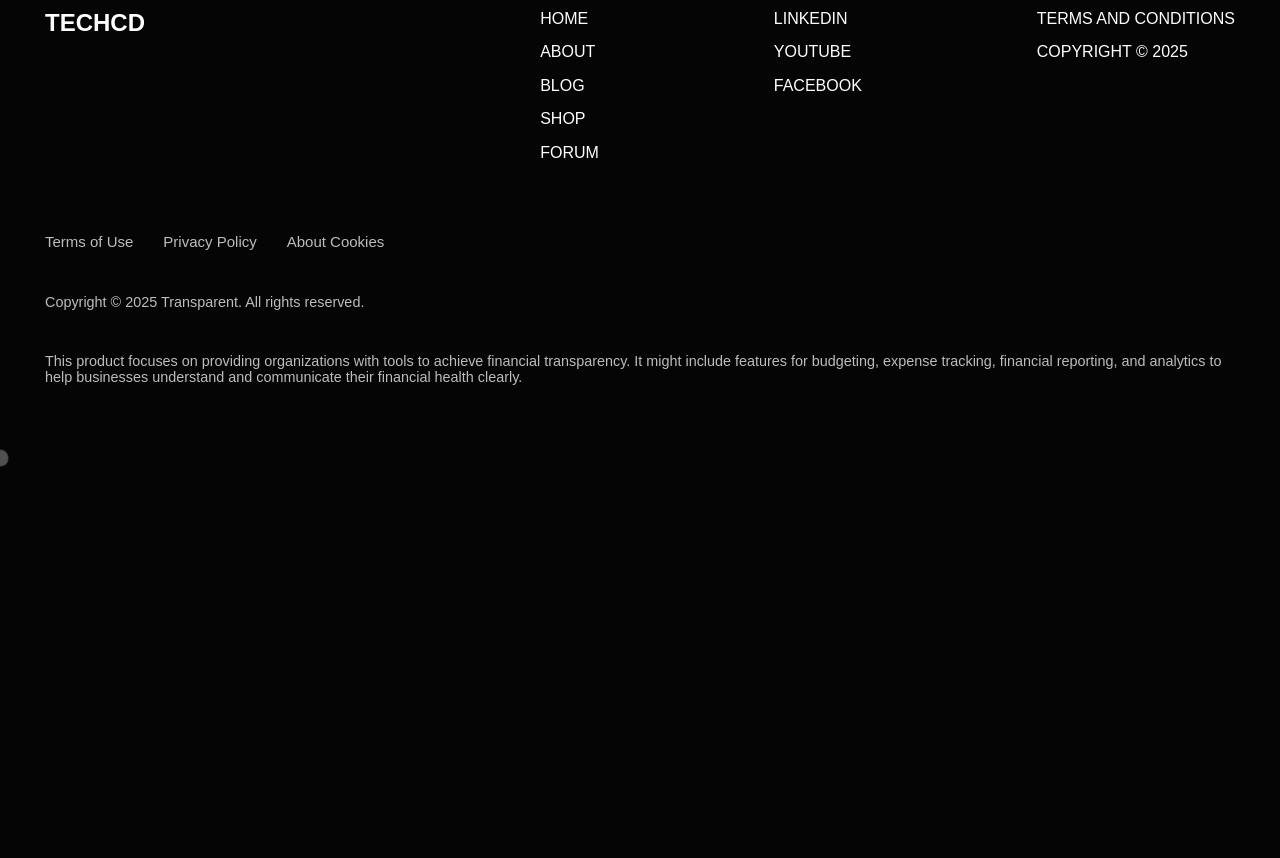
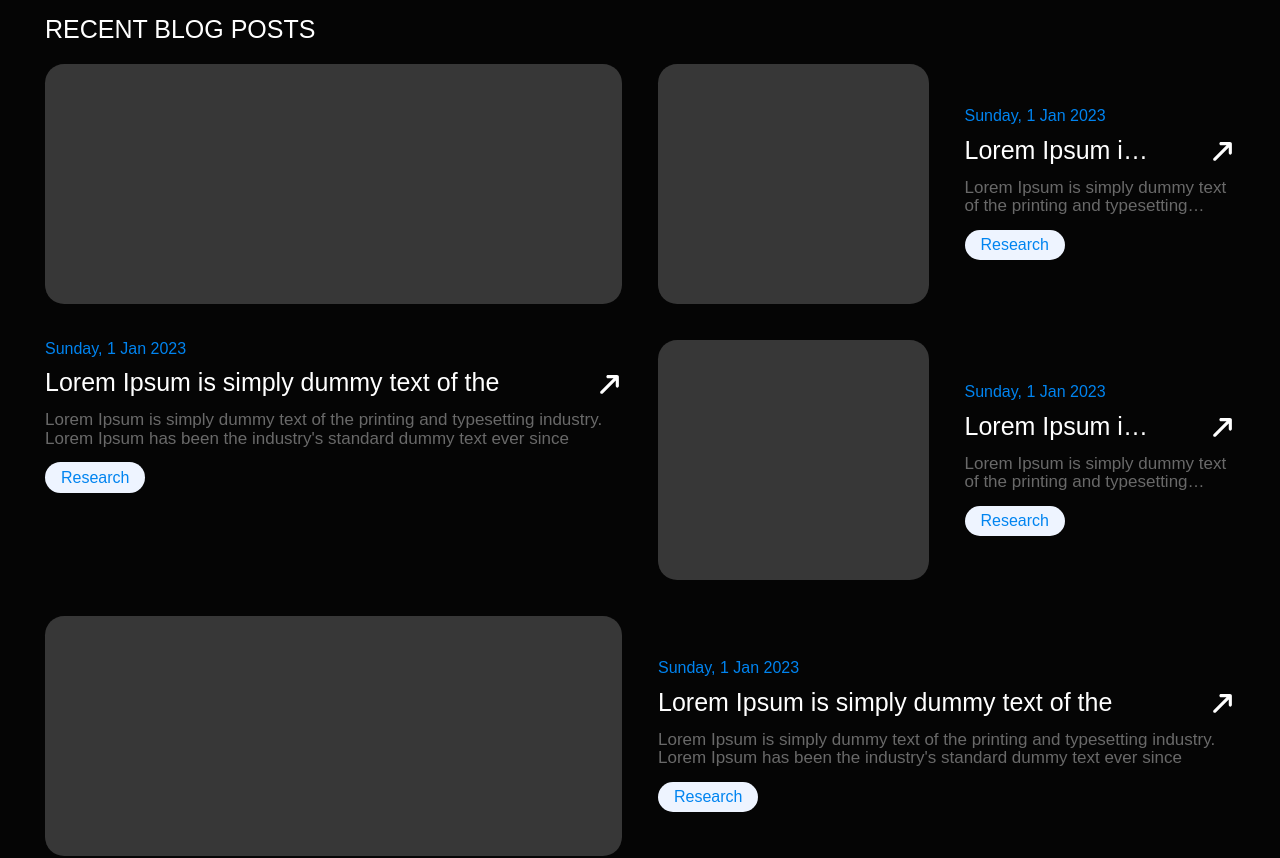
Before and after one commit to chamika-damith/techcd-portfolio, a Next.js app: page /blog in a window 1280 px wide. Shown: the part 1100-1958 px from the top of the page. Before the commit the page ends 1558 px from the top, so only its background shows below. Built offline with nearby package versions, Linux system fonts and the light colour scheme; a web font is replaced by a local one.

Commit message:
feat(blog-page): recent blog post section

```diff
--- a/app/(user-pages)/blog/page.tsx
+++ b/app/(user-pages)/blog/page.tsx
@@ -1,10 +1,13 @@
+import React from "react";
+
 import Header from "@/components/user/blog-page/header/Header";
-import React from "react";
+import RecentBlogs from "@/components/user/blog-page/recent-blogs/RecentBlogs";
 
 const BlogPage = () => {
   return (
     <>
       <Header />
+      <RecentBlogs />
     </>
   );
 };
--- a/components/user/blog-page/header/HeaderContent.tsx
+++ b/components/user/blog-page/header/HeaderContent.tsx
@@ -4,7 +4,7 @@ import { ImArrowUpRight2 } from "react-icons/im";
 
 const HeaderContent = () => {
   return (
-    <div className="bg-foreground/10 relative mt-[1.5em] h-[500px] overflow-hidden rounded-[1em] sm:h-[600px] md:h-[700px] lg:aspect-video lg:h-auto">
+    <div className="bg-foreground/10 relative mt-[1.5em] h-[500px] overflow-hidden rounded-[1em] sm:h-[550px] md:h-[600px] lg:h-[650px] xl:h-[700px] 2xl:h-[750px]">
       <div className="absolute right-0 bottom-0 left-0 rounded-[1em] bg-black/30 px-[3em] py-[2em] text-[13px] backdrop-blur-sm sm:text-[15px] md:text-[17px] lg:text-[19px] xl:text-[20px] 2xl:text-[21px]">
         <div className="grid grid-cols-1 gap-[1.4em] lg:grid-cols-10">
           <div className="lg:col-span-9">
--- /dev/null
+++ b/components/user/blog-page/recent-blogs/RecentBlogs.tsx
@@ -0,0 +1,132 @@
+import React from "react";
+import { ImArrowUpRight2 } from "react-icons/im";
+
+const RecentBlogs = () => {
+  return (
+    <section>
+      <div className="px-container container mx-auto pt-[2em]">
+        <p className="mb-[0.8em] text-[18px] font-medium uppercase sm:text-[20px] md:text-[21px] lg:text-[23px] xl:text-[25px] 2xl:text-[26px]">
+          Recent blog posts
+        </p>
+
+        <div className="grid grid-cols-1 gap-[1.5em] lg:grid-cols-2">
+          {/* START: Post 1 */}
+          <div className="grid grid-cols-1 gap-[1.5em] sm:grid-cols-2 sm:items-center lg:h-fit lg:grid-cols-1 lg:items-stretch">
+            <div className="bg-foreground/20 h-[160px] rounded-[0.8em] sm:h-[180px] md:h-[200px] lg:h-[220px] xl:h-[240px] 2xl:h-[260px]"></div>
+
+            <div className="flex flex-col gap-[0.5em]">
+              <p className="text-primary text-[12px] font-medium sm:text-[13px] md:text-[14px] lg:text-[15px] xl:text-[16px] 2xl:text-[17px]">
+                Sunday, 1 Jan 2023
+              </p>
+              <div className="flex items-center justify-between gap-[2em] text-[18px] sm:text-[20px] md:text-[21px] lg:text-[23px] xl:text-[25px] 2xl:text-[26px]">
+                <p className="line-clamp-1 pb-[0.1em]">
+                  Lorem Ipsum is simply dummy text of the
+                </p>
+                <ImArrowUpRight2 className="shrink-0" />
+              </div>
+              <p className="text-foreground/40 line-clamp-2 pb-[0.1em] text-[13px] sm:text-[14px] md:text-[15px] lg:text-[16px] xl:text-[17px] 2xl:text-[18px]">
+                Lorem Ipsum is simply dummy text of the printing and typesetting
+                industry. Lorem Ipsum has been the industry&apos;s standard
+                dummy text ever since
+              </p>
+              <div className="flex flex-wrap gap-[0.5em] text-[12px] sm:text-[13px] md:text-[14px] lg:text-[15px] xl:text-[16px] 2xl:text-[17px]">
+                <div className="text-primary rounded-full bg-[#EEF4FF] px-[1em] py-[0.4em]">
+                  Research
+                </div>
+              </div>
+            </div>
+          </div>
+          {/* END: Post 1 */}
+
+          <div className="grid grid-cols-1 grid-rows-2 gap-[1.5em]">
+            {/* START: Post 2 */}
+            <div className="grid grid-cols-1 gap-[1.5em] sm:grid-cols-2 sm:items-center lg:items-stretch">
+              <div className="bg-foreground/20 h-[160px] rounded-[0.8em] sm:h-[180px] md:h-[200px] lg:h-[220px] xl:h-[240px] 2xl:h-[260px]"></div>
+
+              <div className="flex flex-col gap-[0.5em] lg:justify-center">
+                <p className="text-primary text-[12px] font-medium sm:text-[13px] md:text-[14px] lg:text-[15px] xl:text-[16px] 2xl:text-[17px]">
+                  Sunday, 1 Jan 2023
+                </p>
+                <div className="flex items-center justify-between gap-[2em] text-[18px] sm:text-[20px] md:text-[21px] lg:text-[23px] xl:text-[25px] 2xl:text-[26px]">
+                  <p className="line-clamp-1 pb-[0.1em]">
+                    Lorem Ipsum is simply dummy text of the
+                  </p>
+                  <ImArrowUpRight2 className="shrink-0" />
+                </div>
+                <p className="text-foreground/40 line-clamp-2 pb-[0.1em] text-[13px] sm:text-[14px] md:text-[15px] lg:text-[16px] xl:text-[17px] 2xl:text-[18px]">
+                  Lorem Ipsum is simply dummy text of the printing and
+                  typesetting industry. Lorem Ipsum has been the industry&apos;s
+                  standard dummy text ever since
+                </p>
+                <div className="flex flex-wrap gap-[0.5em] text-[12px] sm:text-[13px] md:text-[14px] lg:text-[15px] xl:text-[16px] 2xl:text-[17px]">
+                  <div className="text-primary rounded-full bg-[#EEF4FF] px-[1em] py-[0.4em]">
+                    Research
+                  </div>
+                </div>
+              </div>
+            </div>
+            {/* END: Post 2 */}
+
+            {/* START: Post 3 */}
+            <div className="grid grid-cols-1 gap-[1.5em] sm:grid-cols-2 sm:items-center lg:items-stretch">
+              <div className="bg-foreground/20 h-[160px] rounded-[0.8em] sm:h-[180px] md:h-[200px] lg:h-[220px] xl:h-[240px] 2xl:h-[260px]"></div>
+
+              <div className="flex flex-col gap-[0.5em] lg:justify-center">
+                <p className="text-primary text-[12px] font-medium sm:text-[13px] md:text-[14px] lg:text-[15px] xl:text-[16px] 2xl:text-[17px]">
+                  Sunday, 1 Jan 2023
+                </p>
+                <div className="flex items-center justify-between gap-[2em] text-[18px] sm:text-[20px] md:text-[21px] lg:text-[23px] xl:text-[25px] 2xl:text-[26px]">
+                  <p className="line-clamp-1 pb-[0.1em]">
+                    Lorem Ipsum is simply dummy text of the
+                  </p>
+                  <ImArrowUpRight2 className="shrink-0" />
+                </div>
+                <p className="text-foreground/40 line-clamp-2 pb-[0.1em] text-[13px] sm:text-[14px] md:text-[15px] lg:text-[16px] xl:text-[17px] 2xl:text-[18px]">
+                  Lorem Ipsum is simply dummy text of the printing and
+                  typesetting industry. Lorem Ipsum has been the industry&apos;s
+                  standard dummy text ever since
+                </p>
+                <div className="flex flex-wrap gap-[0.5em] text-[12px] sm:text-[13px] md:text-[14px] lg:text-[15px] xl:text-[16px] 2xl:text-[17px]">
+                  <div className="text-primary rounded-full bg-[#EEF4FF] px-[1em] py-[0.4em]">
+                    Research
+                  </div>
+                </div>
+              </div>
+            </div>
+            {/* END: Post 3 */}
+          </div>
+        </div>
+
+        {/* START: Post 4 */}
+        <div className="mt-[1.5em] grid grid-cols-1 gap-[1.5em] sm:grid-cols-2 sm:items-center">
+          <div className="bg-foreground/20 h-[160px] rounded-[0.8em] sm:h-[180px] md:h-[200px] lg:h-[220px] xl:h-[240px] 2xl:h-[260px]"></div>
+
+          <div className="flex flex-col gap-[0.5em]">
+            <p className="text-primary text-[12px] font-medium sm:text-[13px] md:text-[14px] lg:text-[15px] xl:text-[16px] 2xl:text-[17px]">
+              Sunday, 1 Jan 2023
+            </p>
+            <div className="flex items-center justify-between gap-[2em] text-[18px] sm:text-[20px] md:text-[21px] lg:text-[23px] xl:text-[25px] 2xl:text-[26px]">
+              <p className="line-clamp-1 pb-[0.1em]">
+                Lorem Ipsum is simply dummy text of the
+              </p>
+              <ImArrowUpRight2 className="shrink-0" />
+            </div>
+            <p className="text-foreground/40 line-clamp-2 pb-[0.1em] text-[13px] sm:text-[14px] md:text-[15px] lg:text-[16px] xl:text-[17px] 2xl:text-[18px]">
+              Lorem Ipsum is simply dummy text of the printing and typesetting
+              industry. Lorem Ipsum has been the industry&apos;s standard dummy
+              text ever since
+            </p>
+            <div className="flex flex-wrap gap-[0.5em] text-[12px] sm:text-[13px] md:text-[14px] lg:text-[15px] xl:text-[16px] 2xl:text-[17px]">
+              <div className="text-primary rounded-full bg-[#EEF4FF] px-[1em] py-[0.4em]">
+                Research
+              </div>
+            </div>
+          </div>
+        </div>
+        {/* END: Post 4 */}
+      </div>
+    </section>
+  );
+};
+
+export default RecentBlogs;
```
